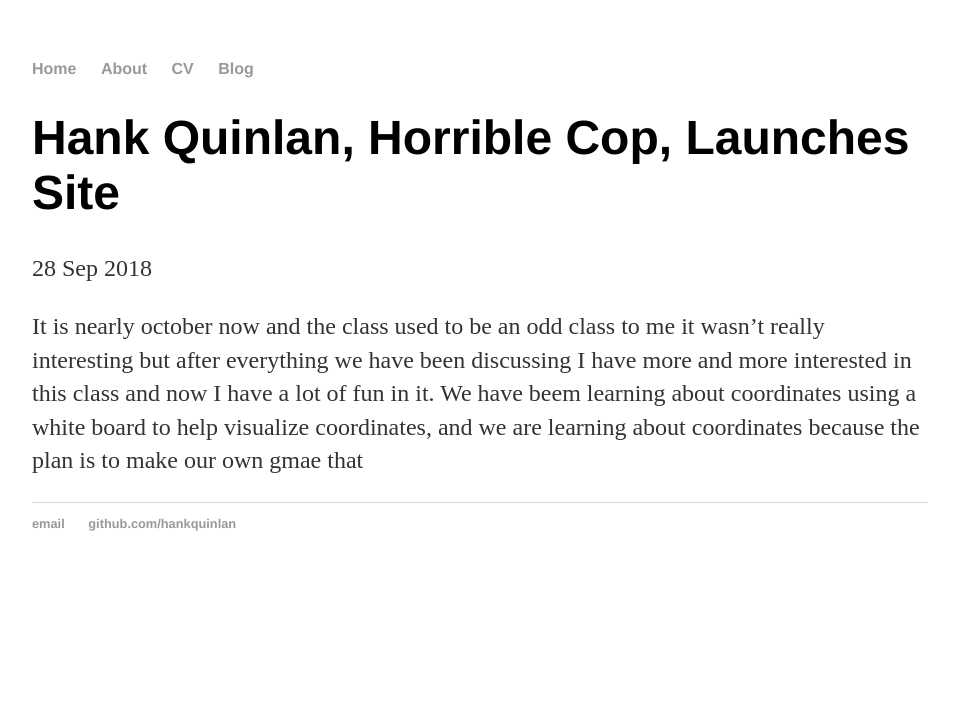
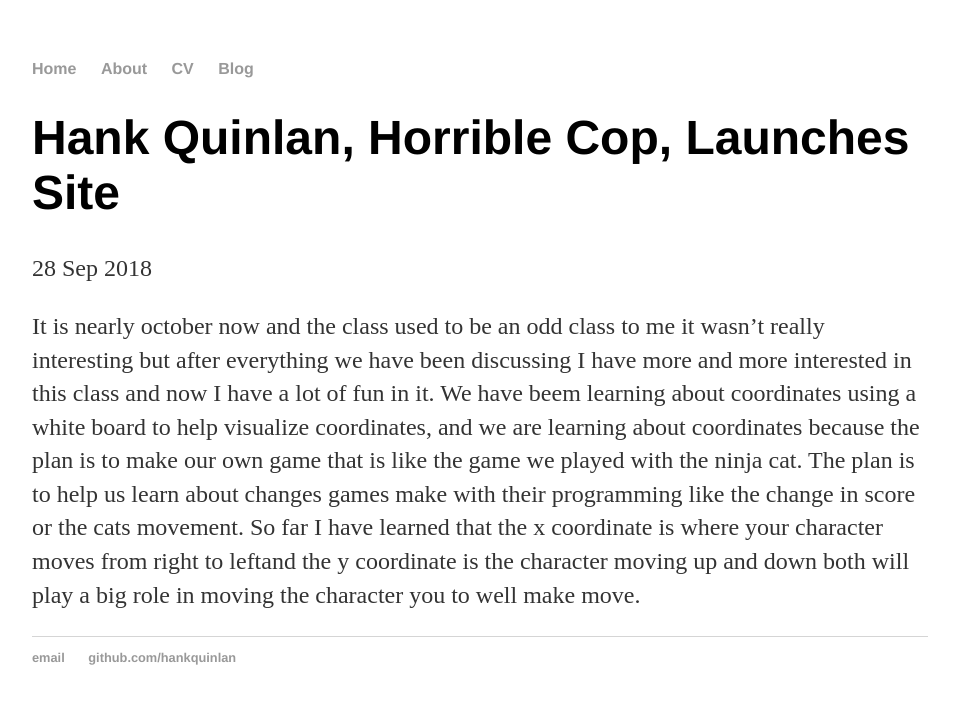
Before and after one commit to manueln5673/ghub5673.github.io, a Jekyll site: the page built from _posts/2018-09-28-weekly-reflection.md, in a window 1280 px wide. Shown: the top 704 px of the page, without its empty margins (160-1119 px from the left). Built offline with Jekyll 4.4.1, drawn with Linux system fonts in a browser that asks for light colours.

Commit message:
Update 2018-09-28-weekly-reflection.md

```diff
--- a/_posts/2018-09-28-weekly-reflection.md
+++ b/_posts/2018-09-28-weekly-reflection.md
@@ -4,4 +4,4 @@
 date: 2018-09-28
 ---
 
-   It is nearly october now and the class used to be an odd class to me it wasn't really interesting but after everything we have been discussing I have more and more interested in this class and now I have a lot of fun in it. We have beem learning about coordinates using a white board to help visualize coordinates, and we are learning about coordinates because the plan is to make our own gmae that
+   It is nearly october now and the class used to be an odd class to me it wasn't really interesting but after everything we have been discussing I have more and more interested in this class and now I have a lot of fun in it. We have beem learning about coordinates using a white board to help visualize coordinates, and we are learning about coordinates because the plan is to make our own game that is like the game we played with the ninja cat. The plan is to help us learn about changes games make with their programming like the change in score or the cats movement. So far I have learned that the x coordinate is where your character moves from right to leftand the y coordinate is the character moving up and down both will play a big role in moving the character you to well make move.
```
